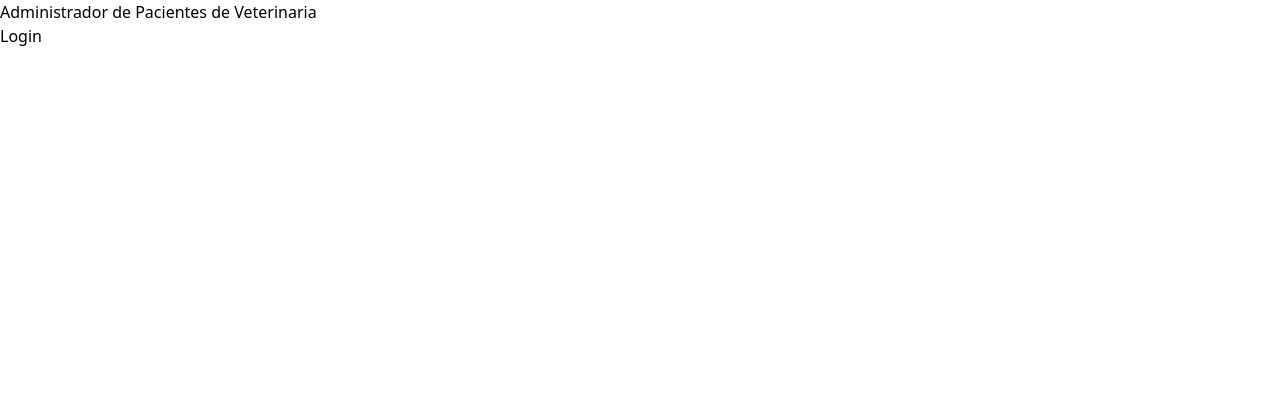
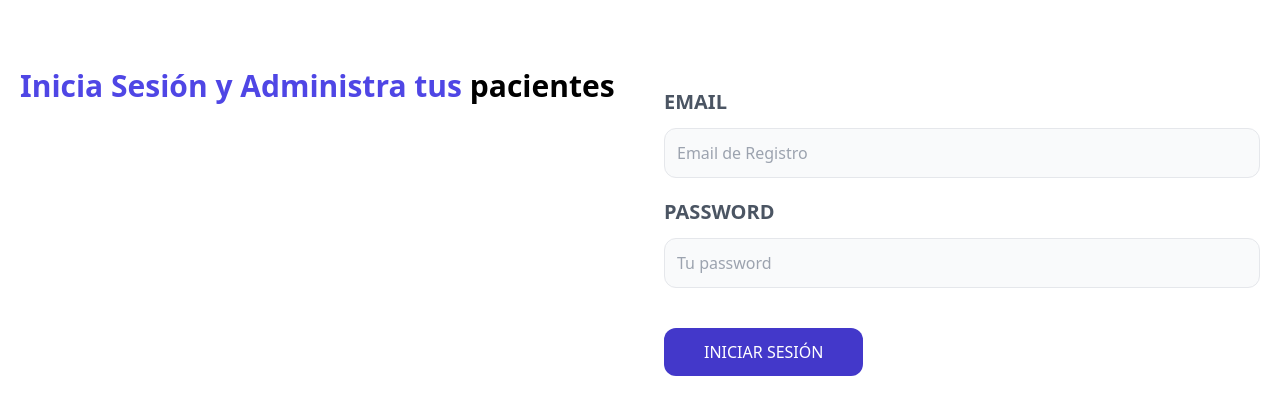
Before and after one commit to tamueka/FullStackJSClinicaVeterinaria, a React (Vite) app in the folder frontend/: page / in a window 1280 px wide. Shown: the top 414 px of the page. Built offline with nearby package versions, Linux system fonts and the light colour scheme.

Commit message:
estilos formulario + login

```diff
--- a/frontend/src/layout/AuthLayout.jsx
+++ b/frontend/src/layout/AuthLayout.jsx
@@ -3,8 +3,9 @@
 const AuthLayout = () => {
   return (
     <>
-      <h1>Administrador de Pacientes de Veterinaria</h1>
-      <Outlet />
+      <main className="container mx-auto md:grid md:grid-cols-2 mt-12 gap-12 p-5">
+        <Outlet />
+      </main>
     </>
   );
 };
--- a/frontend/src/paginas/Login.jsx
+++ b/frontend/src/paginas/Login.jsx
@@ -1,9 +1,44 @@
-function Login() {
+const Login = () => {
   return (
     <>
-      <h2>Login</h2>
+      <div>
+        <h1 className="text-indigo-600 font-black text-3xl">
+          Inicia Sesión y Administra tus
+          <span className="text-black"> pacientes</span>
+        </h1>
+      </div>
+      <div>
+        <form>
+          <div className="my-5">
+            <label className="uppercase text-gray-600 block text-xl font-bold">
+              Email
+            </label>
+            <input
+              type="email"
+              placeholder="Email de Registro"
+              className="border w-full p-3 mt-3 bg-gray-50 rounded-xl"
+            />
+          </div>
+          <div className="my-5">
+            <label className="uppercase text-gray-600 block text-xl font-bold">
+              Password
+            </label>
+            <input
+              type="password"
+              placeholder="Tu password"
+              className="border w-full p-3 mt-3 bg-gray-50 rounded-xl"
+            />
+          </div>
+          <input
+            type="submit"
+            value="Iniciar Sesión"
+            className="bg-indigo-700 w-full py-3 px-10 rounded-xl text-white uppercase
+          mt-5 hover:cursor-pointer hover:bg-indigo-800 md:w-auto"
+          />
+        </form>
+      </div>
     </>
   );
-}
+};
 
 export default Login;
--- a/frontend/src/paginas/OlvidePassword.jsx
+++ b/frontend/src/paginas/OlvidePassword.jsx
@@ -1,7 +1,8 @@
 const OlvidePassword = () => {
   return (
     <>
-      <h1>OlvidePassword</h1>
+      <div>1</div>
+      <div>2</div>
     </>
   );
 };
```
